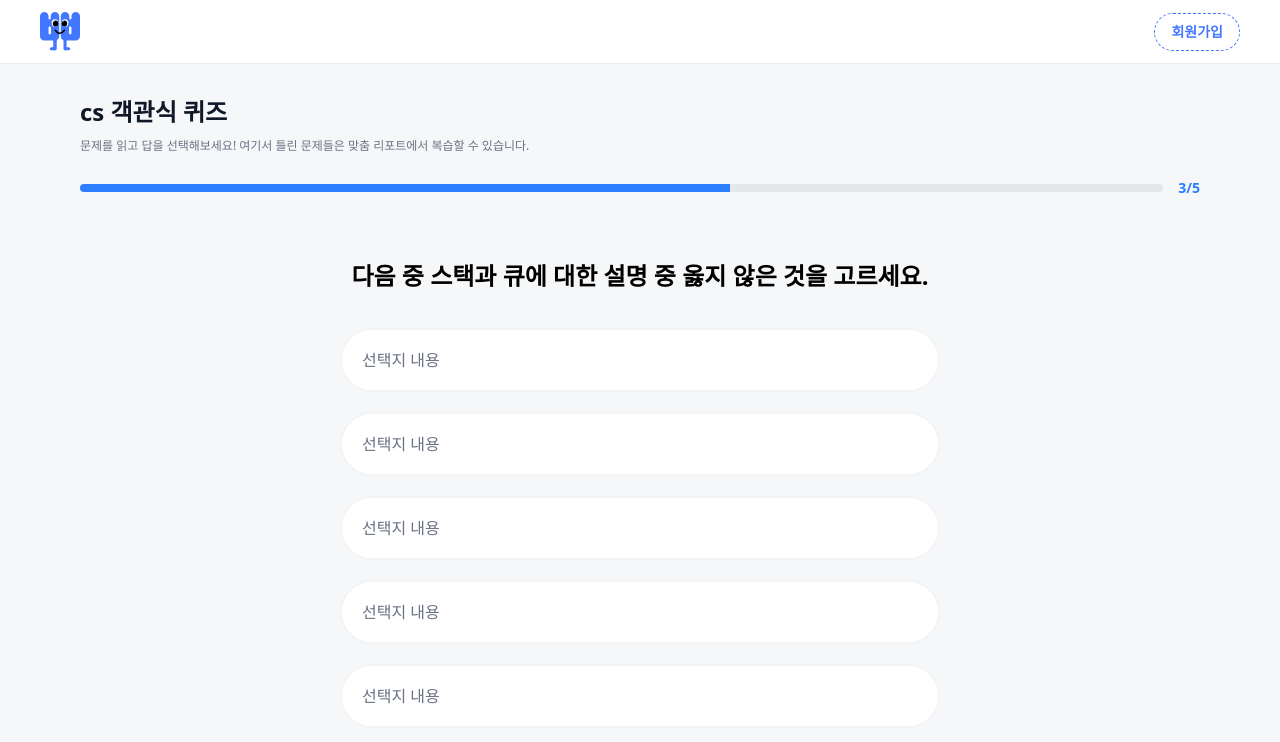
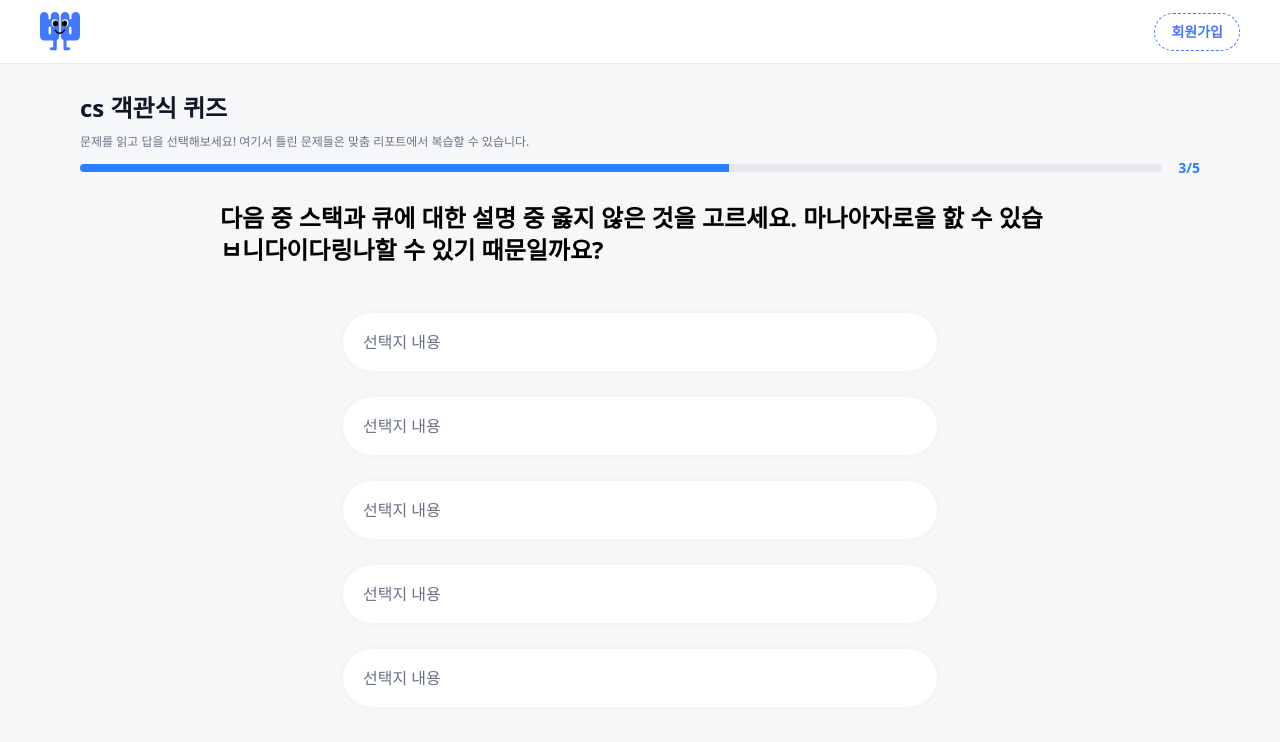
Before and after one commit to boostcampwm2025/web14-B4, a Next.js app in the folder frontend/: page /main-quiz/1/multiple-choice in a window 1280 px wide. Shown: the top 742 px of the page. Built offline with nearby package versions, Linux system fonts and the light colour scheme.

Commit message:
style: css style 변경

```diff
--- a/frontend/src/app/main-quiz/[id]/multiple-choice/components/QuizIntro.tsx
+++ b/frontend/src/app/main-quiz/[id]/multiple-choice/components/QuizIntro.tsx
@@ -2,10 +2,8 @@
 
 export default function QuizIntro() {
   return (
-    <div className="flex flex-col gap-0.5 text-left py-6">
-      <h3 className="text-2xl font-semibold text-gray-900 py-2">
-        cs 객관식 퀴즈
-      </h3>
+    <div className="flex flex-col gap-0.5 text-left py-2 mt-3">
+      <h3 className="text-2xl font-semibold text-gray-900 py-2">cs 객관식 퀴즈</h3>
       <p className="text-xs text-gray-500">
         문제를 읽고 답을 선택해보세요! 여기서 틀린 문제들은 맞춤 리포트에서 복습할 수 있습니다.
       </p>
--- a/frontend/src/app/main-quiz/[id]/multiple-choice/components/multiple-quizzes/Choice.tsx
+++ b/frontend/src/app/main-quiz/[id]/multiple-choice/components/multiple-quizzes/Choice.tsx
@@ -18,7 +18,7 @@ export default function Choice({ text = '선택지 내용' }: ChoiceProps) {
     <button
       type="button"
       onClick={() => setSelected((prev) => !prev)}
-      className={`'relative text-left text-base cursor-pointer w-150 h-16 px-5 rounded-4xl border-2 transition-all duration-200 ease-in-out ${selected ? selectedClass : defaultClass}`}
+      className={`'relative text-left text-base cursor-pointer w-150 h-16 px-5 rounded-4xl border-3 transition-all duration-200 ease-in-out ${selected ? selectedClass : defaultClass}`}
     >
       {text}
     </button>
--- a/frontend/src/app/main-quiz/[id]/multiple-choice/components/multiple-quizzes/MultipleChoiceQuiz.tsx
+++ b/frontend/src/app/main-quiz/[id]/multiple-choice/components/multiple-quizzes/MultipleChoiceQuiz.tsx
@@ -4,9 +4,10 @@ import Choice from './Choice';
 
 export default function MultipleChoiceQuiz() {
   return (
-    <div className='w-full flex flex-col items-center justify-center py-5'>
-      <h2 className="py-3 text-2xl font-semibold">
-        다음 중 스택과 큐에 대한 설명 중 옳지 않은 것을 고르세요.
+    <div className="w-full flex flex-col items-center justify-center py-2">
+      <h2 className="max-w-3/4 py-2 mb-3 text-2xl font-semibold leading-8">
+        다음 중 스택과 큐에 대한 설명 중 옳지 않은 것을 고르세요. 마나아자로을 핤 수
+        있습ㅂ니다이다링나할 수 있기 때문일까요?
       </h2>
       <div className="flex flex-col items-center gap-5 mt-6">
         <Choice />
--- a/frontend/src/app/main-quiz/[id]/multiple-choice/components/multiple-quizzes/ProgressBar.tsx
+++ b/frontend/src/app/main-quiz/[id]/multiple-choice/components/multiple-quizzes/ProgressBar.tsx
@@ -10,7 +10,7 @@ export default function ProgressBar({ current, total }: ProgressBarProps) {
   const progress = `${current}/${total}`;
 
   return (
-    <div className="flex items-center gap-[15px] mb-[30px]">
+    <div className="flex items-center gap-4 mb-2">
       {/* bar */}
       <div className="flex-1 h-2 bg-gray-200 rounded-[10px] overflow-hidden">
         <div
```
